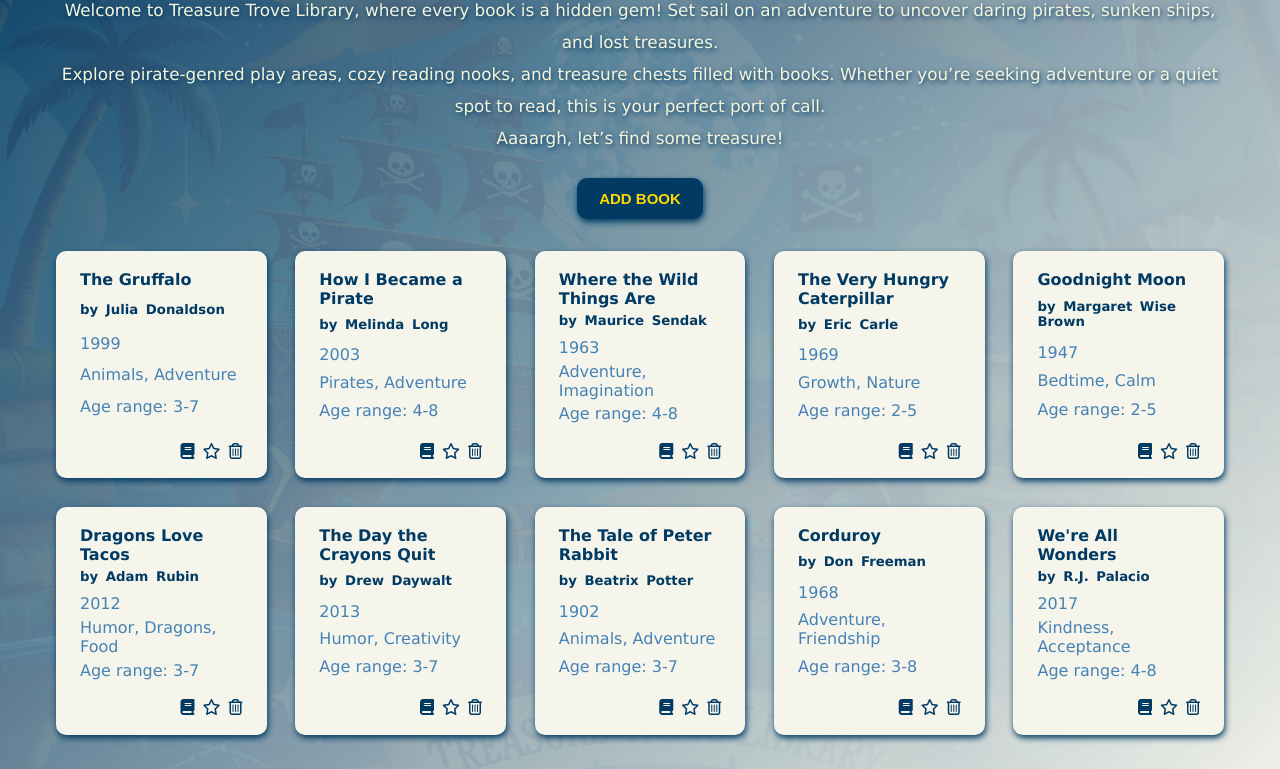
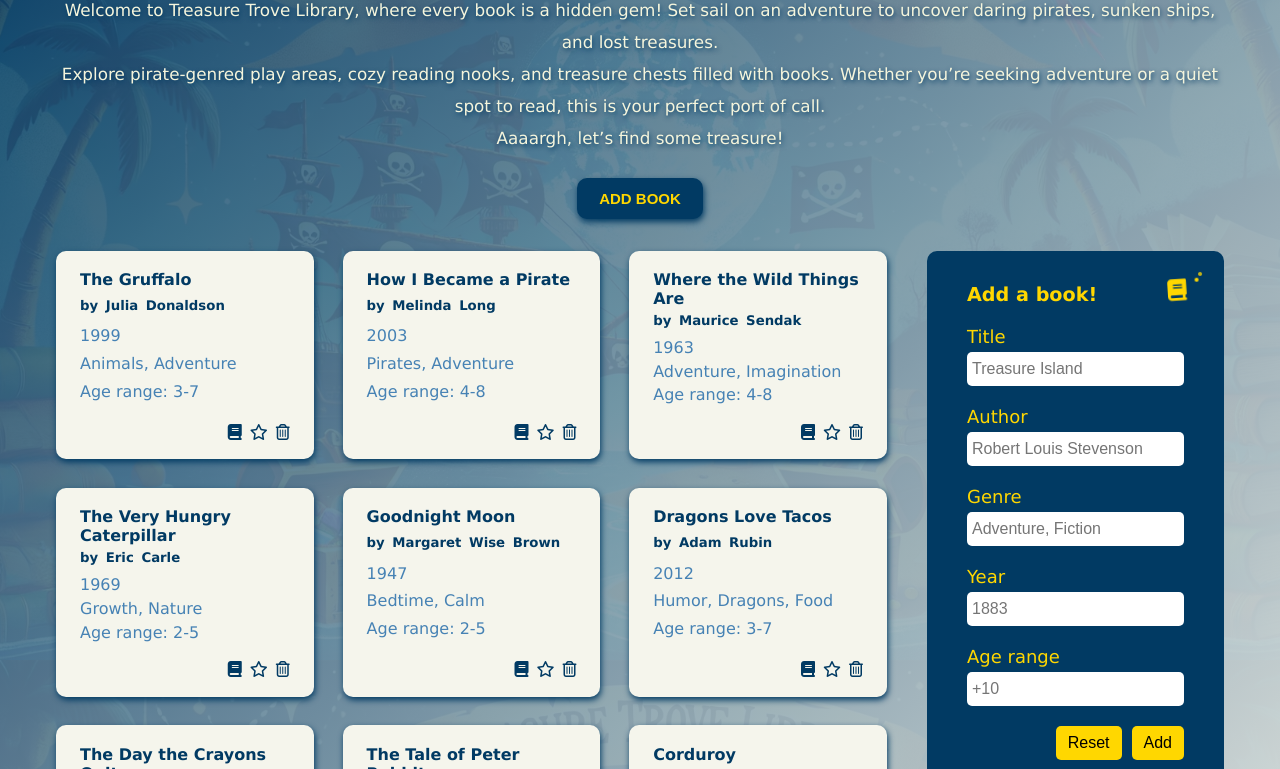
Before and after one commit to AdnaneTaleb10/Odin-Library, a plain HTML site: page index.html in a window 1280 px wide. Shown: the part 140-909 px from the top of the page. Drawn offline with Linux system fonts and the light colour scheme; a web font is replaced by a local one.

Commit message:
Add container for book information entry to library

```diff
--- a/index.html
+++ b/index.html
@@ -161,7 +161,46 @@
                 </div>
             </article>
 
-            <aside></aside>
+            <aside>
+                <form action="#" method="post">
+                    <legend>
+                        <span>Add a book!</span>
+                        <div class="icon-container">
+                          <i class="fa-solid fa-book"></i>
+                        </div>
+                    </legend>
+
+                    <div class="input-container">
+                        <label for="title">Title</label>
+                        <input type="text" id="title" name="title" placeholder="Treasure Island" autocomplete="off" required>
+                    </div>
+
+                    <div class="input-container">
+                        <label for="author">Author</label>
+                        <input type="text" id="author" name="author" placeholder="Robert Louis Stevenson" autocomplete="off" required>
+                    </div>
+
+                    <div class="input-container">
+                        <label for="genre">Genre</label>
+                        <input type="text" id="genre" name="genre" placeholder="Adventure, Fiction" autocomplete="off" required>
+                    </div>
+
+                    <div class="input-container">
+                        <label for="year">Year</label>
+                        <input type="number" id="year" name="year" placeholder="1883" max="2024" autocomplete="off" required>
+                    </div>
+
+                    <div class="input-container">
+                        <label for="age-range">Age range</label>
+                        <input type="text" id="age-range" name="age-range" placeholder="+10" autocomplete="off" required>
+                    </div>
+
+                    <div class="form-buttons">
+                        <button type="reset">Reset</button>
+                        <button type="submit">Add</button>
+                    </div>
+                </form>
+            </aside>
         </div>
     </main>
 
--- a/style.css
+++ b/style.css
@@ -124,6 +124,9 @@ section > p{
 
 .books-container{
     position: relative;
+    display: flex;
+    align-items: start;
+    justify-content: start;
     z-index: 10;
     width: 100%;
 }
@@ -174,18 +177,152 @@ article{
     cursor: pointer;
 }
 
+aside{
+    background-color: var(--deep-blue-sea);
+    padding: 2rem 2.5rem;
+    margin-left: 40px;
+    border-radius: 10px;
+}
 
+aside form{
+    display: flex;
+    flex-direction: column;
+    justify-content: center;
+    align-items: start;
+    gap: 20px;
+}
 
+legend{
+    display: flex;
+    font-size: larger;
+    align-items: center;
+    justify-content: space-between;
+    width: 100%;
+    gap: 30px;
+    font-weight: 700;
+}
 
+.input-container{
+    display: flex;
+    flex-direction: column;
+    align-items: start;
+    gap: 5px;
+}
 
+.input-container label{
+    font-size: 1.125rem;
+    font-weight: 400;
+}
 
+input{
+    font-size: 1rem;
+    padding: 8px 5px;
+    border: none;
+    border-radius: 5px;
+    transition: transform 0.5s ease;
+    cursor: text;
+}
 
+input:focus{
+    transform: scale(1.05);
+    outline: none;
+    background-color: var(--pirate-gold);
+}
 
+.icon-container {
+    position: relative;
+    display: flex;
+    justify-content: center;
+    align-items: center;
+  }
 
+.icon-container i {
+    font-size: 20px;
+    animation: float-scale-rotate 6s infinite ease-in-out;
+    position: relative;
+}
 
+@keyframes float-scale-rotate {
+    0%,
+    100% {
+      transform: scale(1) rotate(0deg) translate(0, 0);
+    }
+    25% {
+      transform: scale(1.1) rotate(5deg) translate(2px, -5px);
+    }
+    50% {
+      transform: scale(1) rotate(0deg) translate(-2px, 5px);
+    }
+    75% {
+      transform: scale(1.1) rotate(-5deg) translate(2px, -5px);
+    }
+}
 
+.icon-container::before,
+.icon-container::after {
+  content: '';
+  position: absolute;
+  width: 4px;
+  height: 4px;
+  background: gold;
+  border-radius: 50%;
+  opacity: 0;
+  animation: sprinkle 6s infinite ease-in-out;
+}
 
+@keyframes sprinkle {
+  0%,
+  100% {
+    transform: translate(0, 0);
+    opacity: 0;
+  }
+  25% {
+    transform: translate(20px, -20px);
+    opacity: 1;
+  }
+  50% {
+    transform: translate(-15px, 25px);
+    opacity: 1;
+  }
+  75% {
+    transform: translate(30px, -30px);
+    opacity: 1;
+  }
+}
 
+.icon-container::before {
+  top: 50%;
+  left: 50%;
+  animation-delay: 0s;
+}
+
+.icon-container::after {
+  top: 50%;
+  left: 50%;
+  animation-delay: 1s;
+}
+
+.form-buttons{
+    display: flex;
+    width: 100%;
+    gap: 10px;
+    align-items: center;
+    justify-content: end;
+}
+
+.form-buttons > button{
+    padding: 8px 12px;
+    border: none;
+    border-radius: 5px;
+    background-color: var(--pirate-gold);
+    font-size: 1rem;
+    font-weight: 500;
+    cursor: pointer;
+}
+
+.form-buttons > button:hover{
+    filter: brightness(1.1);
+}
 
 footer{
     z-index: 10;
```
